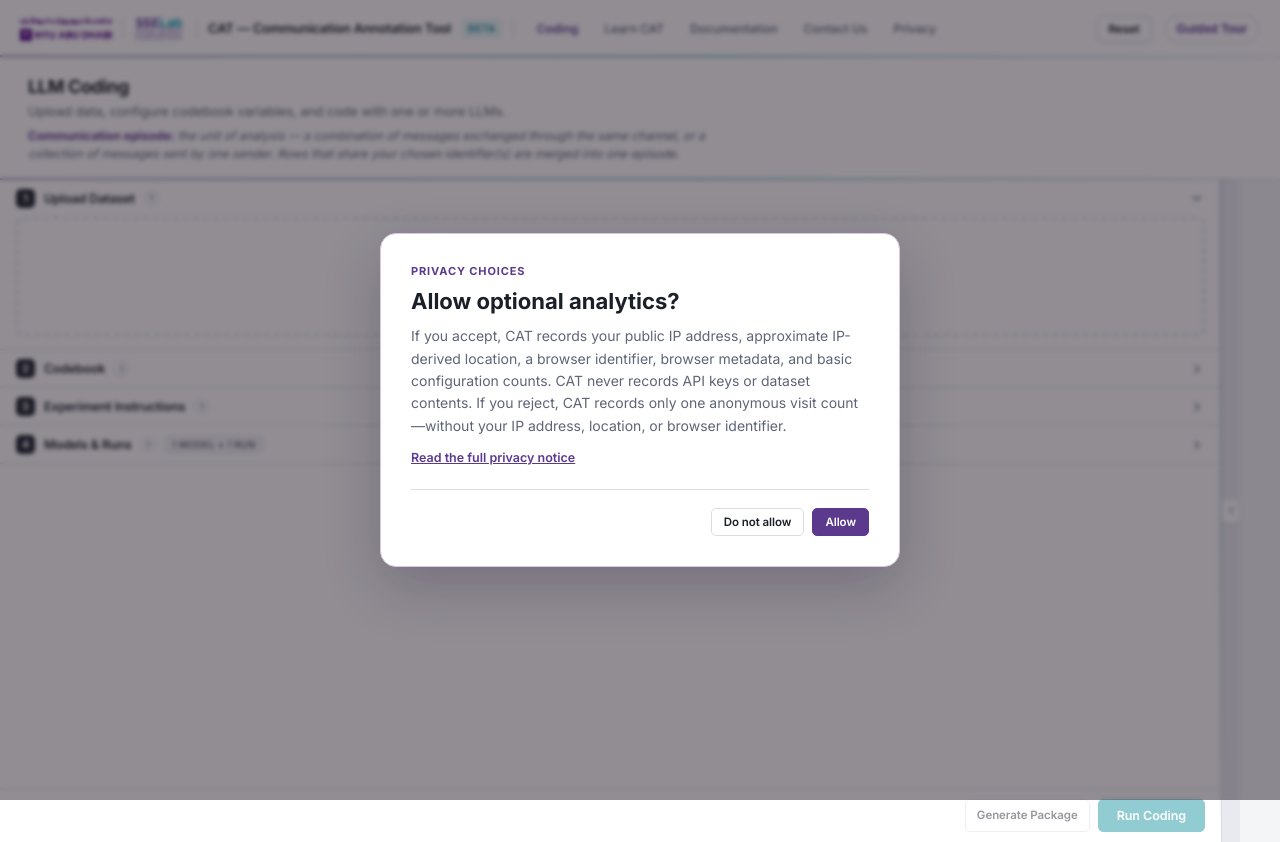
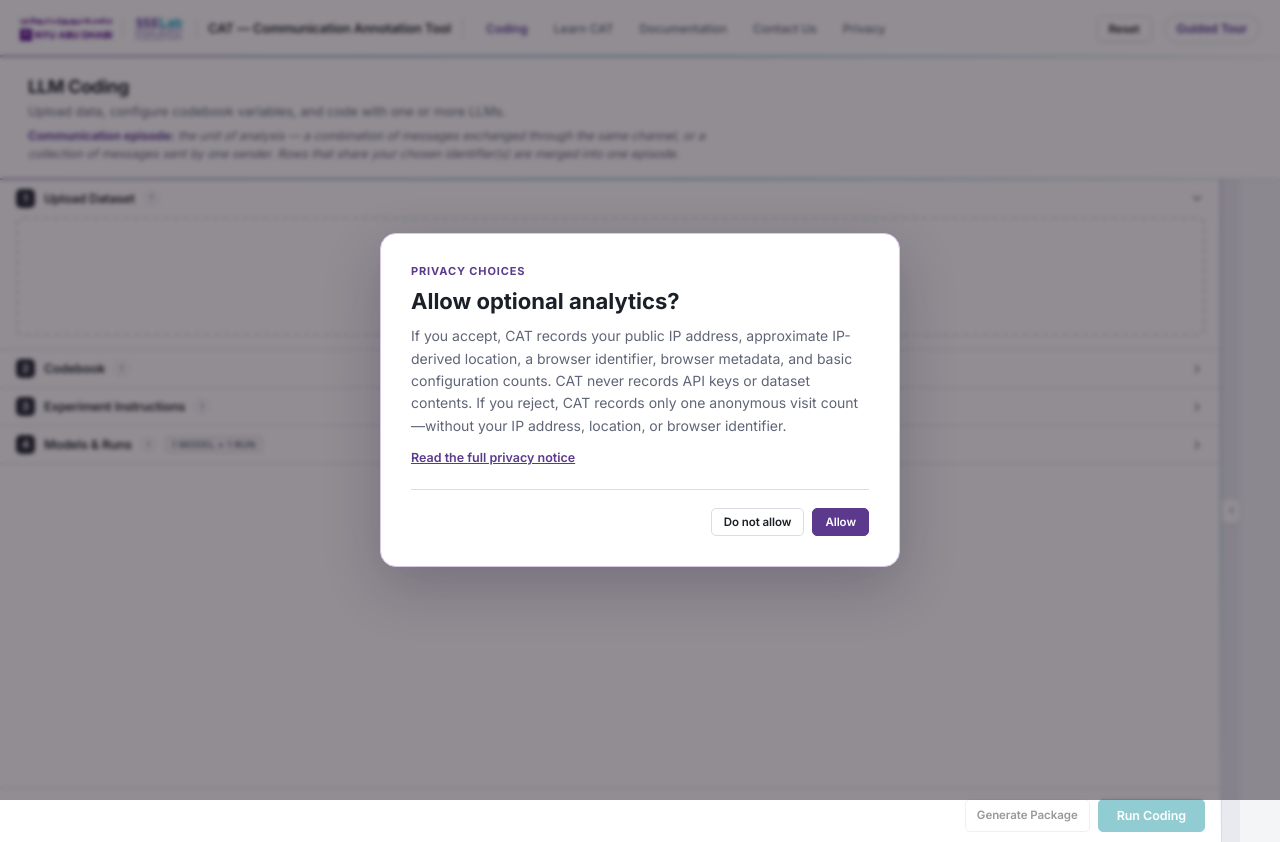
Before and after one commit to jeongk31/ssel_llm_tool, a Next.js app in the folder frontend/: page / in a window 1280 px wide. Built offline with nearby package versions, Linux system fonts and the light colour scheme.

Commit message:
Update CAT paper documentation (#23)

```diff
--- a/frontend/src/app/globals.css
+++ b/frontend/src/app/globals.css
@@ -91,11 +91,6 @@ body{
 .topbar-title{font-weight:600;font-size:13px;color:var(--text);letter-spacing:-0.01em}
 .topbar-title-link{cursor:pointer;outline:none}
 .topbar-title-link:hover{color:var(--purple)}
-.topbar-badge{
-  font-size:10px;font-weight:600;text-transform:uppercase;letter-spacing:.05em;
-  color:var(--teal);background:var(--teal-bg);
-  padding:2px 6px;border-radius:4px;
-}
 .topbar-right{display:flex;align-items:center;gap:12px}
 .topbar-reset-btn{
   font-weight:600;
@@ -347,10 +342,6 @@ body{
   line-height:1.65;
 }
 .documentation-paper-actions{display:flex;align-items:center;margin-top:18px}
-.documentation-link-pending{
-  display:inline-flex;padding:6px 10px;border:1px solid var(--border);border-radius:6px;
-  background:var(--bg);font-size:12px;font-weight:600;color:var(--text-3);
-}
 @media(max-width:640px){
   .documentation-body{padding:16px 12px}
   .documentation-paper{padding:28px 22px}
--- a/frontend/src/app/page.tsx
+++ b/frontend/src/app/page.tsx
@@ -3058,7 +3058,6 @@ ${PDF_WATERMARK_HTML}
           >
             CAT — Communication Annotation Tool
           </span>
-          <span className="topbar-badge">beta</span>
           <div className="topbar-sep" />
           <div className="topbar-tabs">
             <button className={`topbar-tab ${activeTool === "coding" ? "active" : ""}`} onClick={() => setActiveTool("coding")}>Coding</button>
@@ -3842,7 +3841,7 @@ ${PDF_WATERMARK_HTML}
                   </article>
 
                   <article className="documentation-paper">
-                    <div className="documentation-paper-kicker">CAT paper · Forthcoming</div>
+                    <div className="documentation-paper-kicker">CAT Documentation Paper</div>
                     <h2>CAT: An LLM-based Tool for Content Analysis in Experimental Economics</h2>
                     <p className="documentation-authors">Andrzej Baranski, David J. Cooper, and Jeong Kyu Lee</p>
                     <div className="documentation-rule" aria-hidden="true" />
@@ -3851,11 +3850,11 @@ ${PDF_WATERMARK_HTML}
                       We introduce the Communication Annotation Tool (CAT), an LLM-based tool for content analysis. CAT is intended to analyze free-form communication from economic experiments, accommodating a wide variety of communication structures. We describe CAT’s features including a broad array of customization options and a template for developing a coding manual. A detailed guide for using CAT is provided, including a step-by-step demonstration showing how CAT is used to quantify the content of communication from an experimental dataset. CAT is designed for easy monitoring of the coding process which ensures replicability of the communication coding method and simplifies identification and resolution of problems. We conclude by discussing CAT’s limitations and issues that users should keep in mind.
                     </p>
                     <div className="documentation-citation">
-                      <h3>Provisional citation</h3>
-                      <p>Baranski, A., Cooper, D. J., &amp; Lee, J. K. (forthcoming). CAT: An LLM-based Tool for Content Analysis in Experimental Economics.</p>
+                      <h3>Suggested citation</h3>
+                      <p>Baranski, A., Cooper, D. J., &amp; Lee, J. K. (2026). CAT: An LLM-based Tool for Content Analysis in Experimental Economics.</p>
                     </div>
                     <div className="documentation-paper-actions">
-                      <span className="documentation-link-pending">Paper link forthcoming</span>
+                      <a className="btn btn-primary btn-sm" href="/documentation/CAT_An_LLM-based_Tool_for_Content_Analysis_in_Experimental_Economics.pdf" download>Download paper</a>
                     </div>
                   </article>
                 </div>
```
Also changed, not shown: 1 other file (tests, documents, lock files or other folders).
